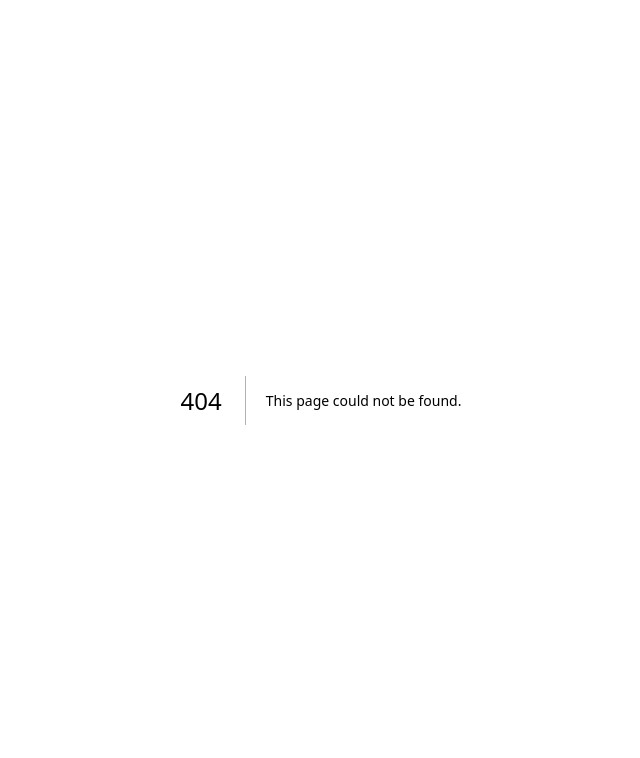
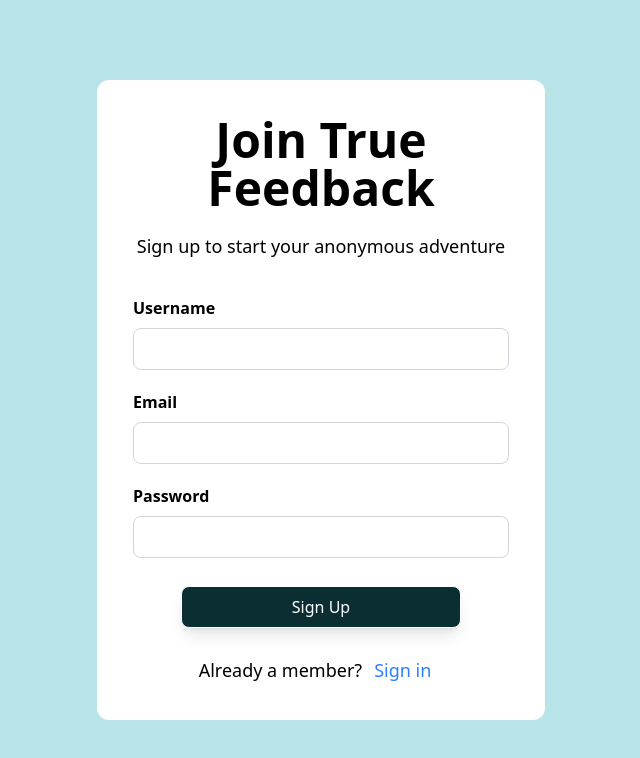
Before and after one commit to ananyajain-2005/OpenVoice, a Next.js app: page /login in a window 1280 px wide. Before the commit this address had no page. Shown: the top 758 px of the page, without its empty margins (319-959 px from the left). Built offline with nearby package versions, Linux system fonts and the light colour scheme.

Commit message:
(main):create form

```diff
--- a/src/app/components/Header.jsx
+++ b/src/app/components/Header.jsx
@@ -1,11 +1,12 @@
 import Button from "./button";
+import Link from "next/link";
 
 const Header = () =>{
   return(
     <nav className="flex flex-col md:flex-row justify-between items-center bg-[#0B2E33] gap-2 px-20 py-4 text-white">
       <h1 className="font-bold text-xl">True Feedback</h1>
       <h2 className="text-lg">Welcome, Ananya</h2>
-      <Button label="Login" variant="primary"/>
+      <Link href="/login"><Button label="Login" variant="primary"/></Link>
     </nav>
   )
 }
--- a/src/app/components/button.jsx
+++ b/src/app/components/button.jsx
@@ -1,11 +1,11 @@
 const Button = ({label,buttonStyles,variant='primary',handleClick}) =>{
     const styles={
-        primary: "bg-white text-[#384959] text-lg border rounded-lg p-2 px-5 shadow-lg",
-        secondary: "bg-[#384959] text-white text-base border rounded-lg p-2 px-5 shadow-lg"
+        primary: "bg-white text-[#0B2E33] w-full text-lg border rounded-lg p-2 px-5 shadow-lg",
+        secondary: "bg-[#0B2E33] text-white  text-base border rounded-lg p-2 px-5 shadow-lg"
     }
    return(
     <>
-    <button className={styles[variant]} onClick={handleClick}>{label}</button>
+    <button  className={`${styles[variant]} ${buttonStyles}`}  onClick={handleClick}>{label}</button>
     </>
    )
 }
--- /dev/null
+++ b/src/app/components/form.jsx
@@ -0,0 +1,29 @@
+import Button from "./button";
+
+const Form = () => {
+    const handleClick = () => {
+        console.log("form submitted");
+    }
+    return (
+        <div className="bg-[#B8E3E9] min-h-screen flex justify-center items-center">
+            <form className="bg-white flex flex-col w-full justify-center items-center max-w-md rounded-xl p-5 py-9" onSubmit={handleClick()} method="POST">
+                <div className="flex flex-col justify-center items-center text-center">
+                    <h1 className="text-5xl font-bold mb-5">Join True Feedback</h1>
+                    <h2 className="text-lg">Sign up to start your anonymous adventure</h2>
+                </div>
+                <div className="mt-5 p-4">
+                    <label className="font-semibold">Username</label>
+                    <input type="text" className="border border-gray-300 rounded-lg p-2 w-full mt-2 mb-5" />
+                    <label className="font-semibold">Email</label>
+                    <input type="email" className="border border-gray-300 rounded-lg p-2 w-full mt-2 mb-5" />
+                    <label className="font-semibold">Password</label>
+                    <input type="password" className="border border-gray-300 rounded-lg p-2 w-full mt-2" />
+                </div>
+                <Button label="Sign Up" variant="secondary" buttonStyles="w-70 mx-8 my-3"/>
+                <p className="text-center text-lg mt-4">Already a member?<a className="px-3 text-blue-500">Sign in</a></p>
+            </form>
+        </div>
+    );
+};
+
+export default Form;
--- /dev/null
+++ b/src/app/login/page.jsx
@@ -0,0 +1,8 @@
+import Form from "../../app/components/form";
+
+
+const Login = () => {
+  return <Form/>
+};
+
+export default Login;
```
